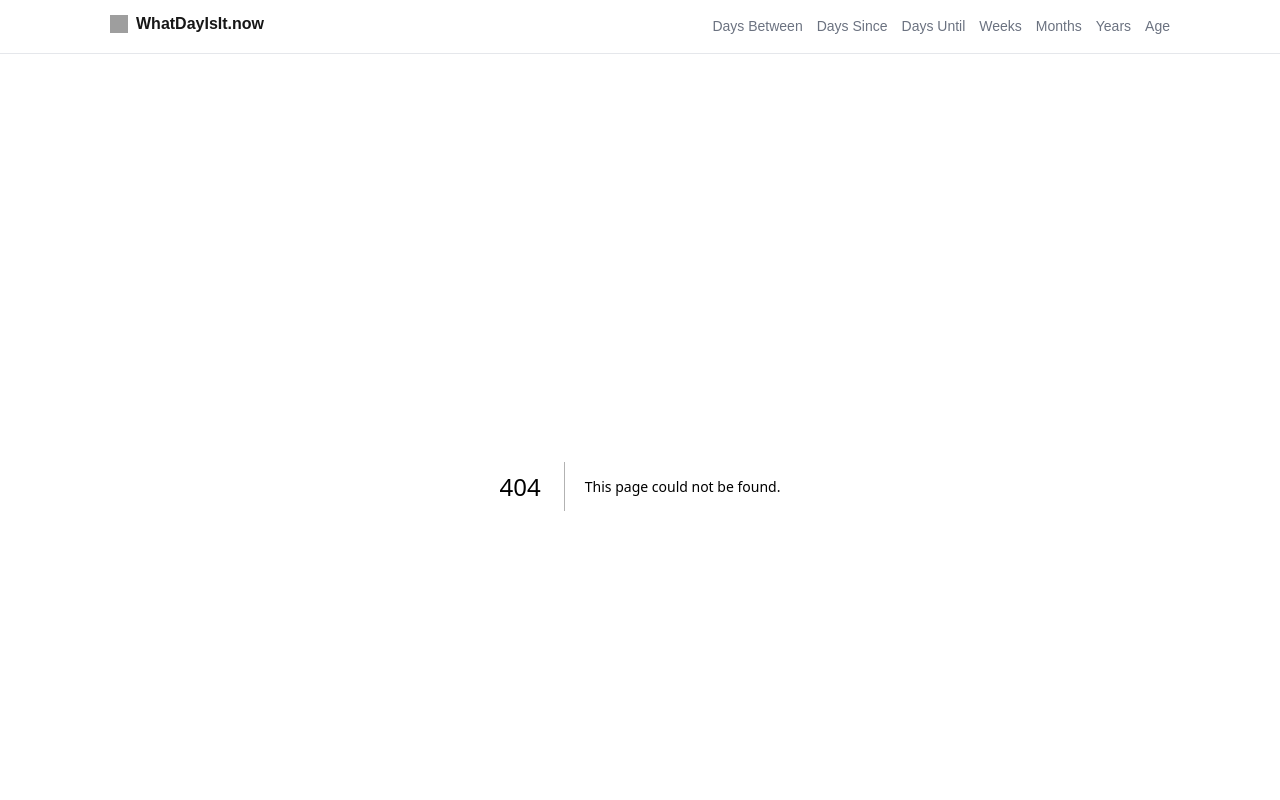
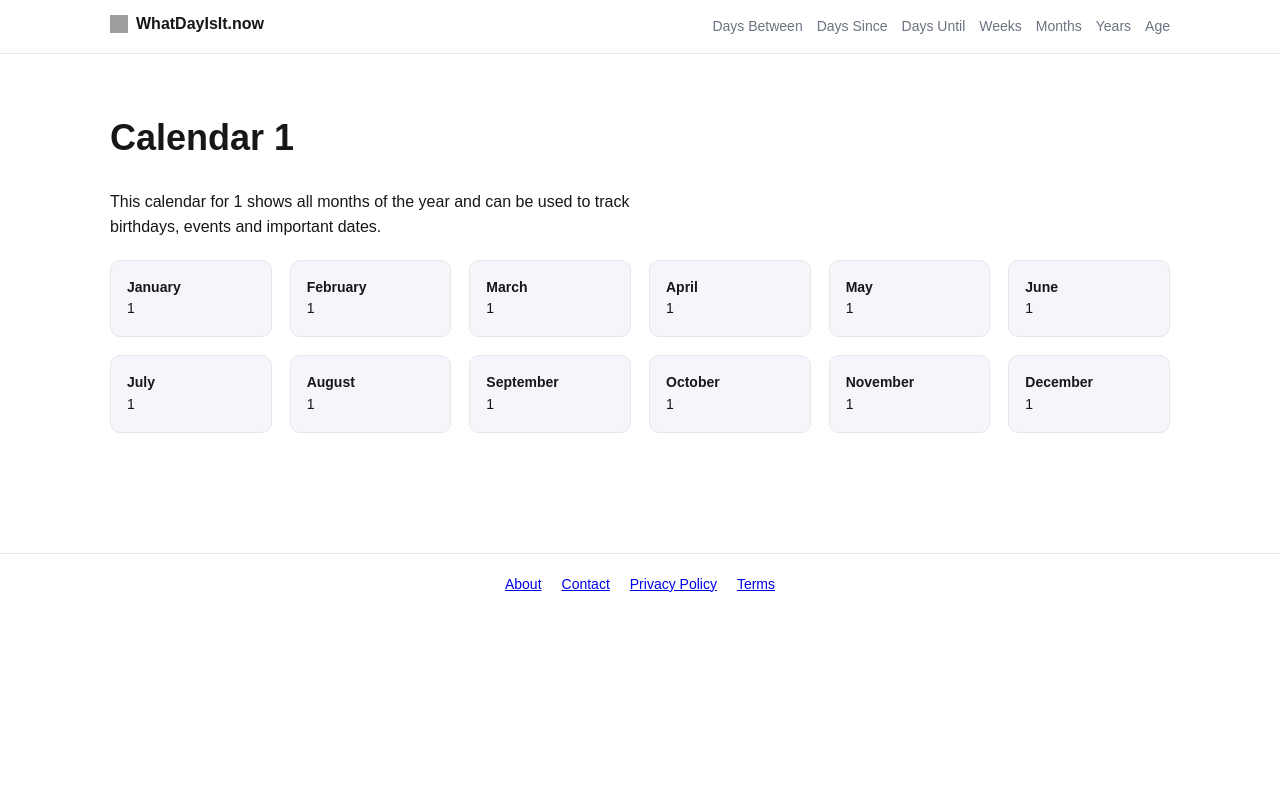
Before and after one commit to bosmeel/whatdayisit-now, a Next.js app: page /calendar/1 in a window 1280 px wide. Before the commit this address had no page. Shown: the top 800 px of the page. Built offline with nearby package versions, Linux system fonts and the light colour scheme; grey boxes are pictures that could not be loaded.

Commit message:
fix: restore comparisons, calendar pages, business days link and quarter display

```diff
--- /dev/null
+++ b/app/calendar/[year]/page.tsx
@@ -0,0 +1,41 @@
+import { notFound } from "next/navigation";
+
+type Props = {
+  params: Promise<{ year: string }>;
+};
+
+export default async function CalendarYearPage({ params }: Props) {
+  const { year } = await params;
+  const parsedYear = Number(year);
+
+  if (!Number.isInteger(parsedYear) || parsedYear < 1 || parsedYear > 9999) {
+    notFound();
+  }
+
+  return (
+    <div>
+      <h1>Calendar {parsedYear}</h1>
+
+      <p>
+        This calendar for {parsedYear} shows all months of the year and can be
+        used to track birthdays, events and important dates.
+      </p>
+
+      <div className="today-grid">
+        {Array.from({ length: 12 }).map((_, index) => {
+          const monthName = new Date(parsedYear, index, 1).toLocaleDateString(
+            "en-US",
+            { month: "long" }
+          );
+
+          return (
+            <div key={monthName} className="today-card">
+              <strong>{monthName}</strong>
+              <div>{parsedYear}</div>
+            </div>
+          );
+        })}
+      </div>
+    </div>
+  );
+}
--- /dev/null
+++ b/app/calendar/page.tsx
@@ -0,0 +1,31 @@
+import Link from "next/link";
+
+export default function CalendarIndexPage() {
+  const currentYear = new Date().getFullYear();
+
+  const years = [
+    currentYear - 1,
+    currentYear,
+    currentYear + 1,
+    currentYear + 2,
+  ];
+
+  return (
+    <div>
+      <h1>Calendar by Year</h1>
+
+      <p>
+        Browse calendars by year including months, birthdays, holidays and
+        notable historical dates.
+      </p>
+
+      <div className="tool-grid">
+        {years.map((year) => (
+          <Link key={year} href={`/calendar/${year}`} className="tool-card">
+            Calendar {year}
+          </Link>
+        ))}
+      </div>
+    </div>
+  );
+}
--- a/app/days-between/page.tsx
+++ b/app/days-between/page.tsx
@@ -1,6 +1,7 @@
 "use client";
 
-import { useState, useEffect } from "react";
+import { useEffect, useState } from "react";
+import { useSearchParams } from "next/navigation";
 import DateInput from "@/components/DateInput";
 
 function formatDate(dateString: string) {
@@ -13,10 +14,29 @@ function formatDate(dateString: string) {
   });
 }
 
+function isValidIsoDate(value: string) {
+  return /^\d{4}-\d{2}-\d{2}$/.test(value);
+}
+
 export default function DaysBetweenPage() {
+  const searchParams = useSearchParams();
+
   const [startDate, setStartDate] = useState("");
   const [endDate, setEndDate] = useState("");
   const [result, setResult] = useState<number | null>(null);
+
+  useEffect(() => {
+    const start = searchParams.get("start") ?? "";
+    const end = searchParams.get("end") ?? "";
+
+    if (isValidIsoDate(start)) {
+      setStartDate(start);
+    }
+
+    if (isValidIsoDate(end)) {
+      setEndDate(end);
+    }
+  }, [searchParams]);
 
   useEffect(() => {
     if (!startDate || !endDate) {
@@ -43,12 +63,9 @@ export default function DaysBetweenPage() {
 
   return (
     <div>
-
       <h1>Days Between Dates</h1>
 
-      <p>
-        Calculate the number of days between two dates.
-      </p>
+      <p>Calculate the number of days between two dates.</p>
 
       {result !== null && (
         <>
@@ -64,7 +81,6 @@ export default function DaysBetweenPage() {
       )}
 
       <div className="calculator">
-
         <DateInput
           label="Start date"
           value={startDate}
@@ -76,9 +92,7 @@ export default function DaysBetweenPage() {
           value={endDate}
           onChange={setEndDate}
         />
-
       </div>
-
     </div>
   );
 }
--- a/app/page.tsx
+++ b/app/page.tsx
@@ -40,6 +40,7 @@ const featuredLinks = [
   { href: "/weeks-between", label: "Weeks Between Dates" },
   { href: "/months-between", label: "Months Between Dates" },
   { href: "/years-between", label: "Years Between Dates" },
+  { href: "/business-days-between", label: "Business Days Between Dates" },
   { href: "/age-calculator", label: "Age Calculator" },
   { href: "/days-until-my-birthday", label: "Birthday Tools" },
 ];
@@ -49,14 +50,12 @@ export default function Home() {
     <>
       <TodayDashboard />
 
-      {/* Popular calculators */}
-
       <section className="container">
         <h2>Popular Date Calculators</h2>
 
         <p>
-          Use these free online calculators to compare dates, count days,
-          track time between events, and plan important deadlines.
+          Use these free online calculators to compare dates, count days, track
+          time between events, and plan important deadlines.
         </p>
 
         <div className="tool-grid">
@@ -68,8 +67,6 @@ export default function Home() {
         </div>
       </section>
 
-      {/* Popular date comparisons */}
-
       <section className="container">
         <h2>Popular Date Comparisons</h2>
 
@@ -79,7 +76,6 @@ export default function Home() {
         </p>
 
         <div className="tool-grid">
-
           <Link
             className="tool-card"
             href="/days-between?start=2024-01-01&end=2025-01-01"
@@ -107,29 +103,23 @@ export default function Home() {
           >
             Days between July 4 and Christmas
           </Link>
-
         </div>
       </section>
-
-      {/* Calendar */}
 
       <section className="container">
         <h2>Calendar by Year</h2>
 
         <p>
-          Browse calendars by year including months, holidays, birthdays and
+          Browse calendars by year including months, birthdays, holidays and
           notable historical events.
         </p>
 
         <div className="tool-grid">
-
           <Link href="/calendar" className="tool-card">
             View Year Calendars
           </Link>
-
         </div>
       </section>
-
     </>
   );
 }
--- a/components/TodayDashboard.tsx
+++ b/components/TodayDashboard.tsx
@@ -11,15 +11,14 @@ import {
 } from "../lib/date";
 
 export default function TodayDashboard() {
-
   const now = new Date();
 
-  const dayName = now.toLocaleDateString("en-US",{ weekday:"long" });
+  const dayName = now.toLocaleDateString("en-US", { weekday: "long" });
 
-  const fullDate = now.toLocaleDateString("en-US",{
-    year:"numeric",
-    month:"long",
-    day:"numeric",
+  const fullDate = now.toLocaleDateString("en-US", {
+    year: "numeric",
+    month: "long",
+    day: "numeric",
   });
 
   const weekNumber = getISOWeekNumber(now);
@@ -32,7 +31,6 @@ export default function TodayDashboard() {
 
   return (
     <section className="container">
-
       <h1>What Day Is It Today?</h1>
 
       <p>
@@ -40,7 +38,6 @@ export default function TodayDashboard() {
       </p>
 
       <div className="today-grid">
-
         <div className="today-card">
           <strong>Week number</strong>
           <div>Week {weekNumber}</div>
@@ -48,7 +45,9 @@ export default function TodayDashboard() {
 
         <div className="today-card">
           <strong>Day of the year</strong>
-          <div>{dayOfYear} / {totalDays}</div>
+          <div>
+            {dayOfYear} / {totalDays}
+          </div>
         </div>
 
         <div className="today-card">
@@ -68,11 +67,9 @@ export default function TodayDashboard() {
 
         <div className="today-card">
           <strong>Quarter</strong>
-          <div>Q{quarter}</div>
+          <div>{quarter}</div>
         </div>
-
       </div>
-
     </section>
   );
 }
```
